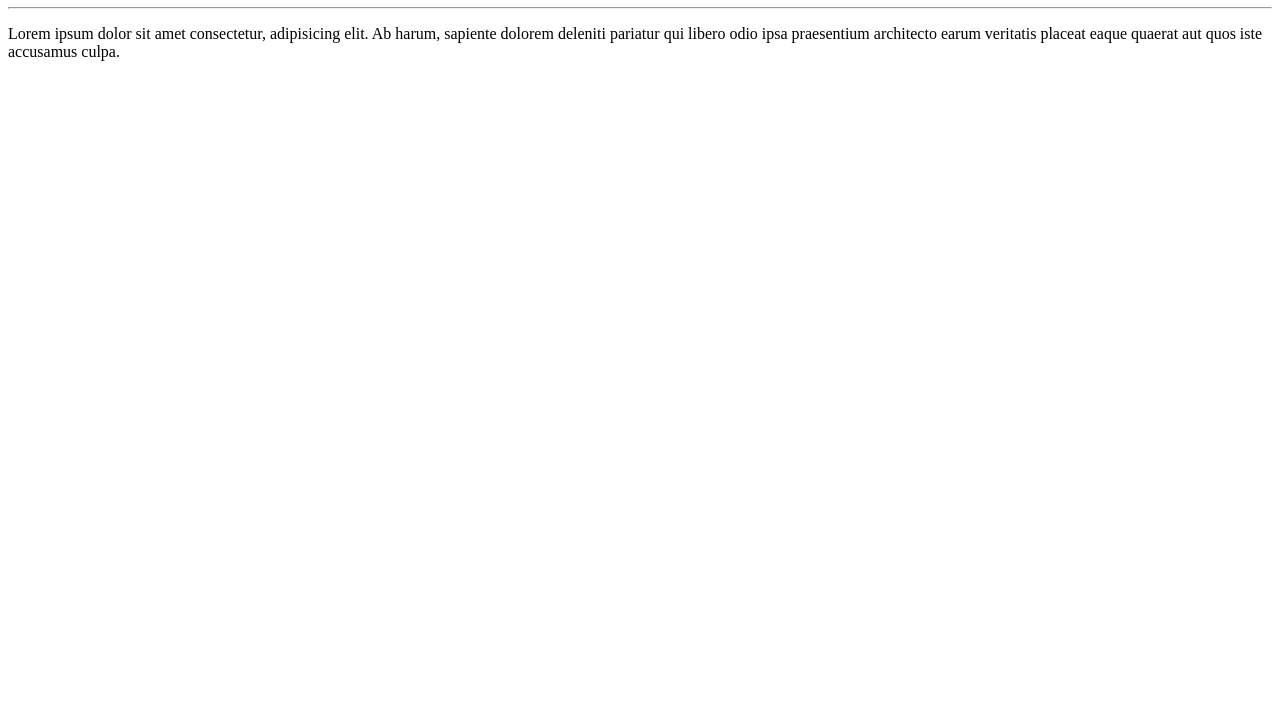
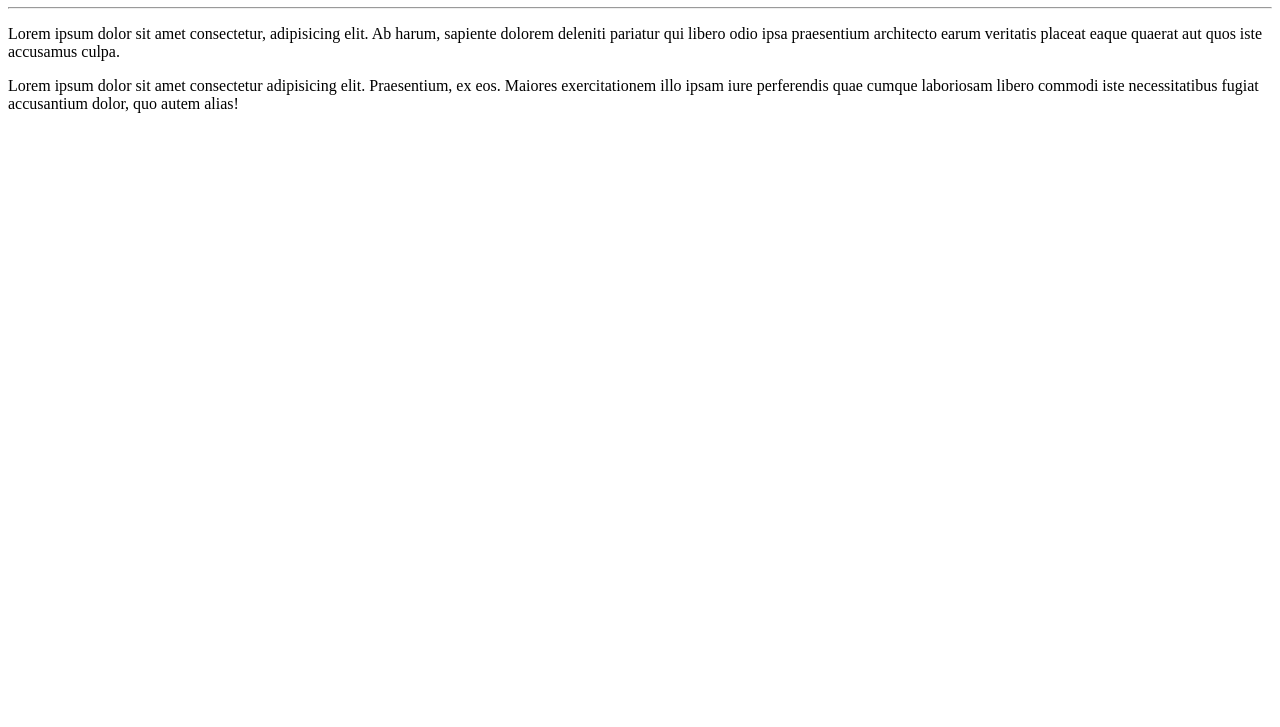
Before and after one commit to vitortavares2036/Ola--Mundo, a plain HTML site: page site-exemplo/index.html in a window 1280 px wide. Shown: the part 73-800 px from the top of the page. Drawn offline with Linux system fonts and the light colour scheme.

Commit message:
Adicionei um parágrafo

```diff
--- a/site-exemplo/index.html
+++ b/site-exemplo/index.html
@@ -10,5 +10,6 @@
     <h1>Olá, Mundo!</h1>
     <hr>
     <p>Lorem ipsum dolor sit amet consectetur, adipisicing elit. Ab harum, sapiente dolorem deleniti pariatur qui libero odio ipsa praesentium architecto earum veritatis placeat eaque quaerat aut quos iste accusamus culpa.</p>
+    <p>Lorem ipsum dolor sit amet consectetur adipisicing elit. Praesentium, ex eos. Maiores exercitationem illo ipsam iure perferendis quae cumque laboriosam libero commodi iste necessitatibus fugiat accusantium dolor, quo autem alias!</p>
 </body>
 </html>
```
